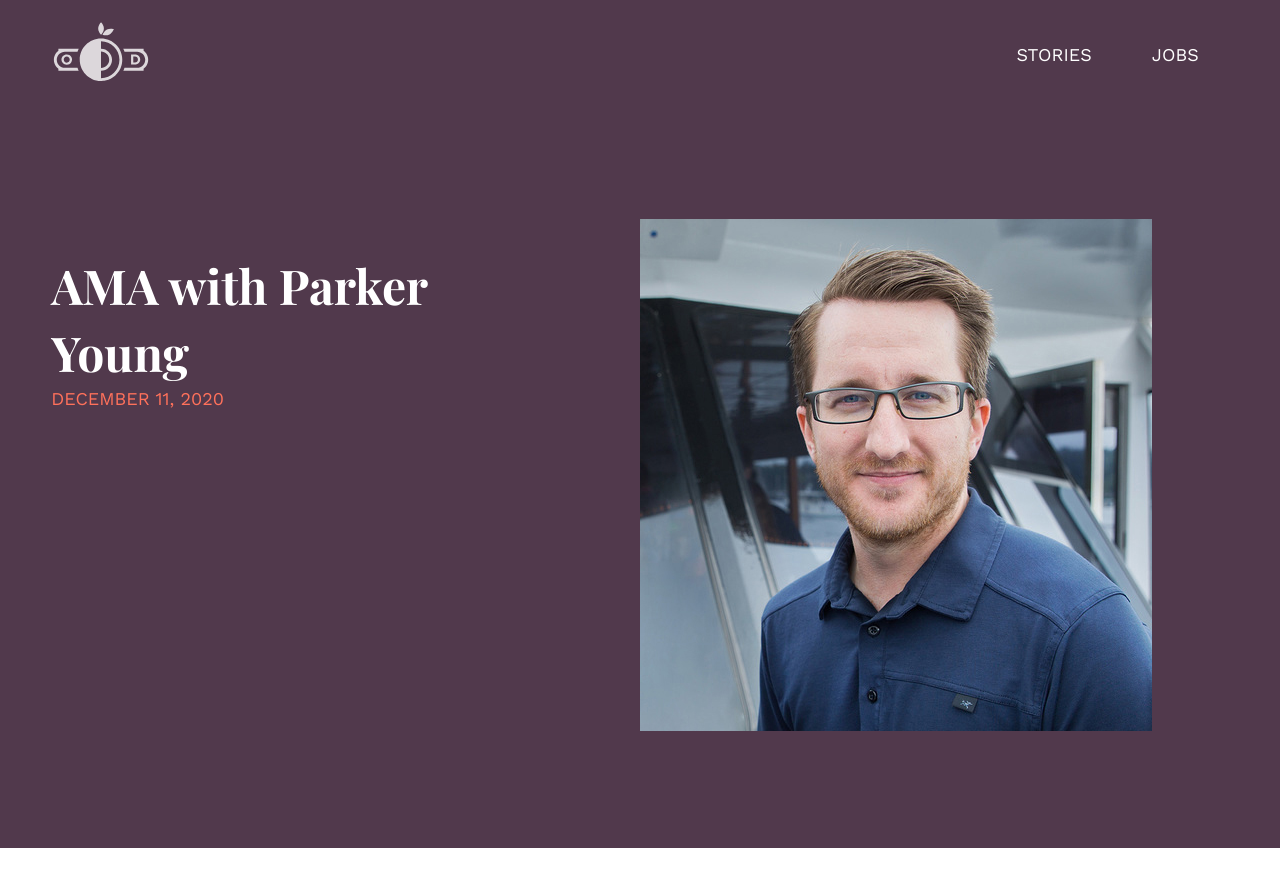
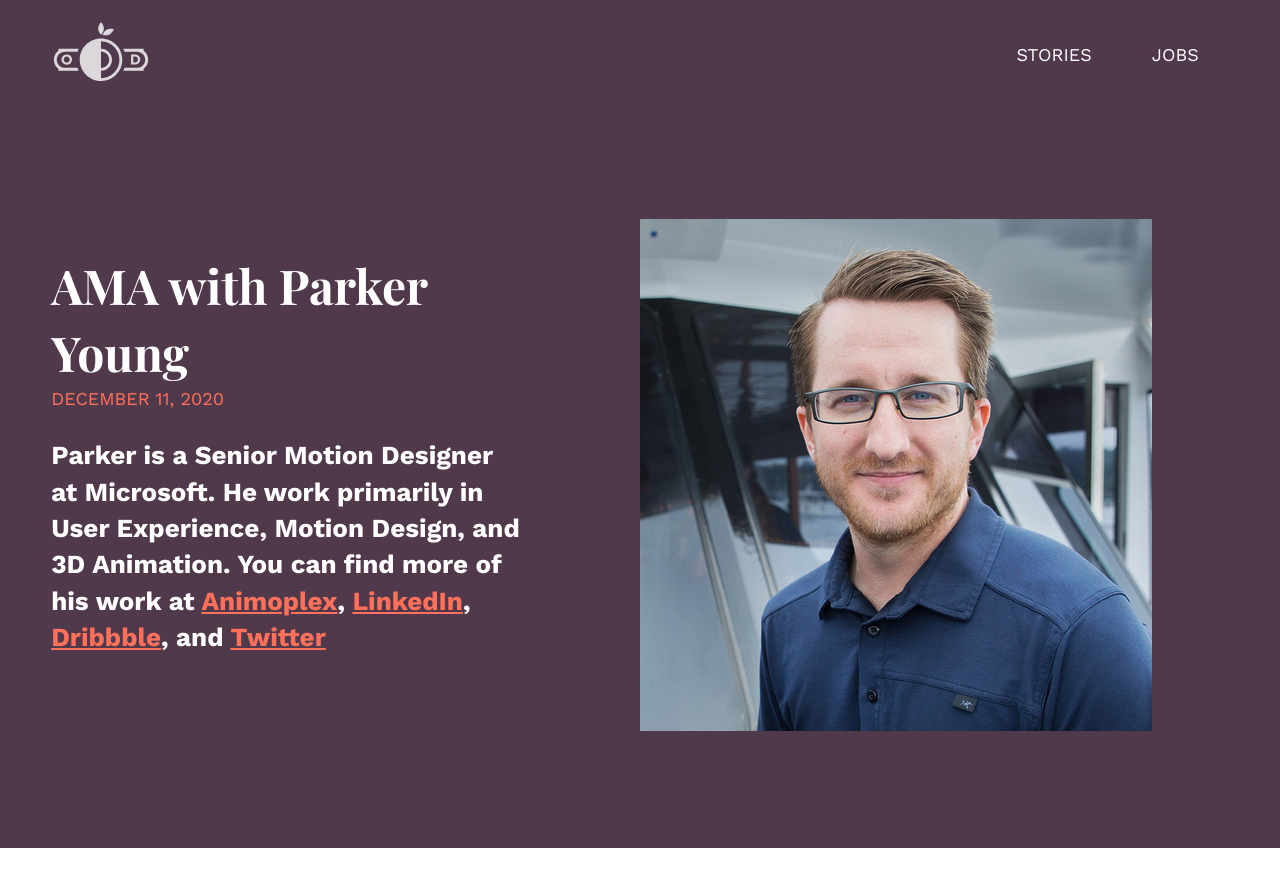
Before and after one commit to whosdustin/orlando-designers, a Jekyll site: the page built from _stories/ama-with-parker-young.markdown, in a window 1280 px wide and 900 px high. Shown: the top 887 px of the window. Built offline with Jekyll 4.4.1, drawn with Linux system fonts in a browser that asks for light colours; comment, search, counter and statistics services are not loaded.

Commit message:
Updated Ama With Parker Young

```diff
--- a/_stories/ama-with-parker-young.markdown
+++ b/_stories/ama-with-parker-young.markdown
@@ -6,7 +6,10 @@ categories:
 position: 2
 image: "/uploads/Parker-Young.jpg"
 author: Avery Smith
-intro:
+intro: Parker is a Senior Motion Designer at  Microsoft. He work primarily in User
+  Experience, Motion Design, and 3D Animation. You can find more of his work at <a
+  href="https://www.animoplex.com/index.html">Animoplex</a>, <a href="https://www.linkedin.com/in/parkerwyoung/">LinkedIn</a>,
+  <a href="https://dribbble.com/parkerwyoung">Dribbble</a>, and <a href="https://twitter.com/animoplex">Twitter</a>
 layout: posts-2
 ---
 
```
